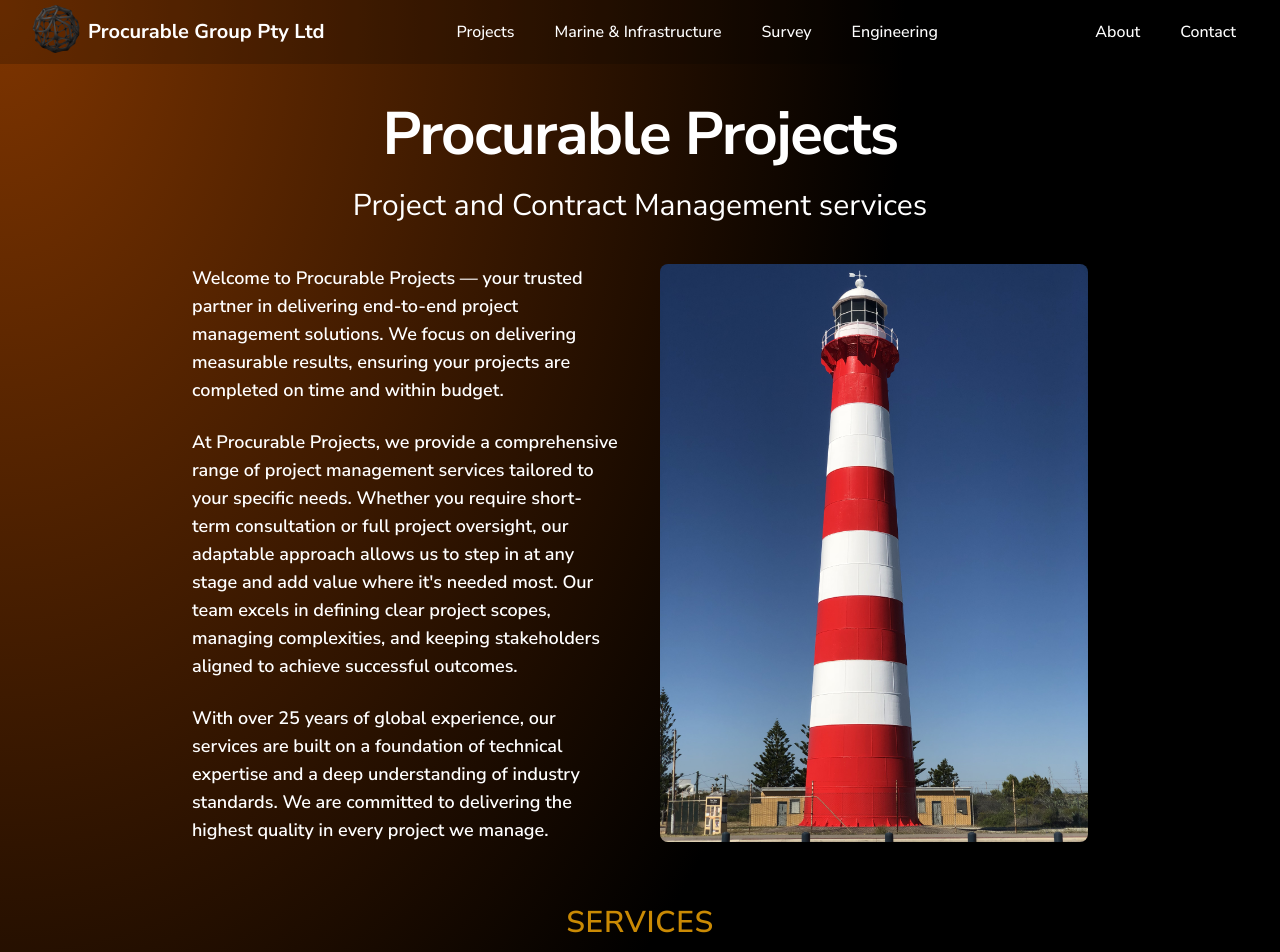
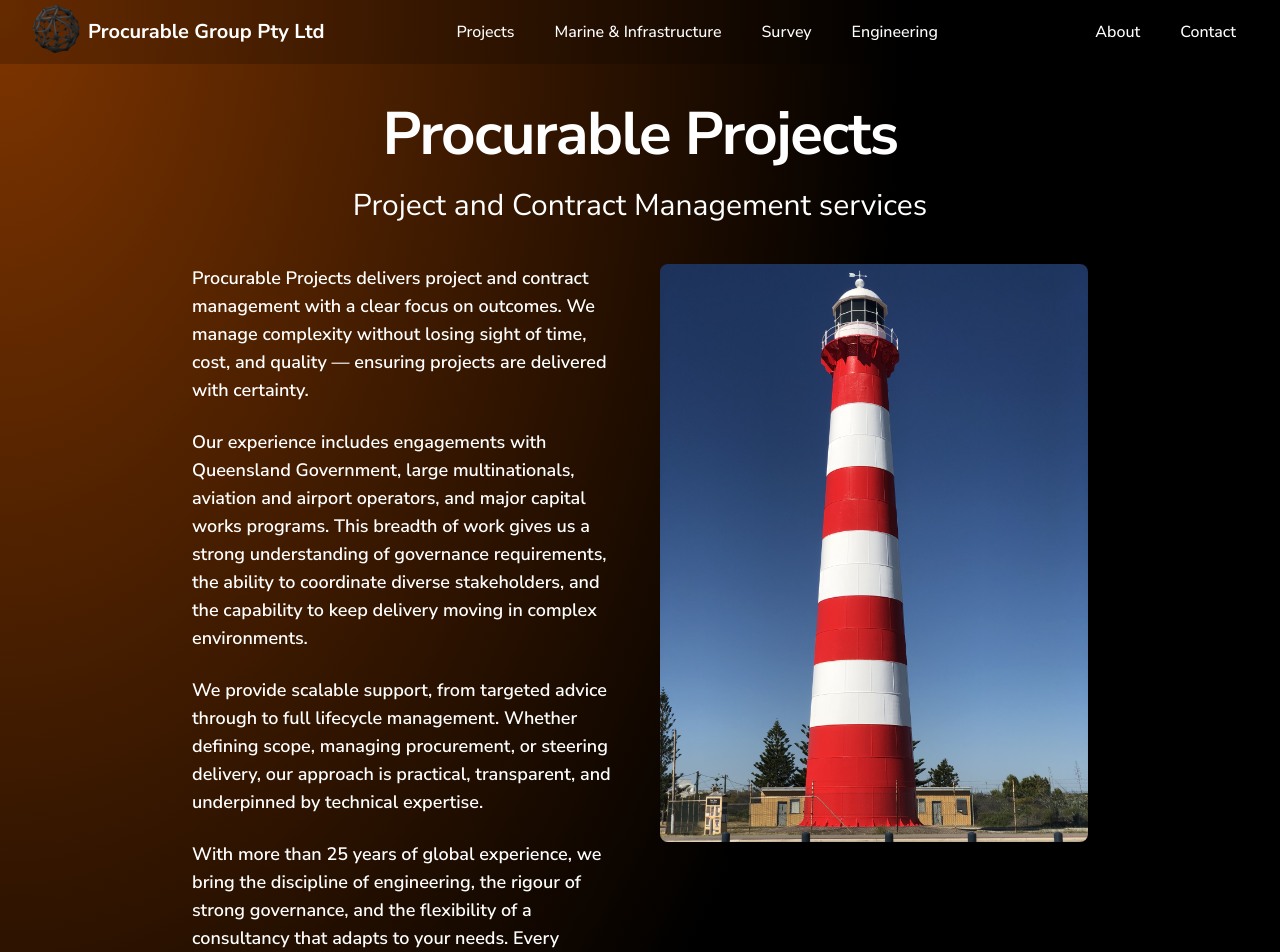
Before and after one commit to danmancs/procurable_nextjs, a Next.js app: page /projects in a window 1280 px wide. Shown: the top 952 px of the page. Built offline with nearby package versions, Linux system fonts and the light colour scheme.

Commit message:
Projects page updated

```diff
--- a/src/app/projects/page.tsx
+++ b/src/app/projects/page.tsx
@@ -9,12 +9,14 @@
 
 const ProjectsPage = () => {
   const text = `
-   Welcome to Procurable Projects — your trusted partner in delivering end-to-end project management solutions. We focus on delivering measurable results, ensuring your projects are completed on time and within budget.
+Procurable Projects delivers project and contract management with a clear focus on outcomes. We manage complexity without losing sight of time, cost, and quality — ensuring projects are delivered with certainty.
 
-At Procurable Projects, we provide a comprehensive range of project management services tailored to your specific needs. Whether you require short-term consultation or full project oversight, our adaptable approach allows us to step in at any stage and add value where it's needed most. Our team excels in defining clear project scopes, managing complexities, and keeping stakeholders aligned to achieve successful outcomes.
+Our experience includes engagements with Queensland Government, large multinationals, aviation and airport operators, and major capital works programs. This breadth of work gives us a strong understanding of governance requirements, the ability to coordinate diverse stakeholders, and the capability to keep delivery moving in complex environments.
 
-With over 25 years of global experience, our services are built on a foundation of technical expertise and a deep understanding of industry standards. We are committed to delivering the highest quality in every project we manage.
-  `;
+We provide scalable support, from targeted advice through to full lifecycle management. Whether defining scope, managing procurement, or steering delivery, our approach is practical, transparent, and underpinned by technical expertise.
+
+With more than 25 years of global experience, we bring the discipline of engineering, the rigour of strong governance, and the flexibility of a consultancy that adapts to your needs. Every engagement is driven by the same principle — to deliver lasting value for our clients.
+`;
 
   return (
 <div>
```
